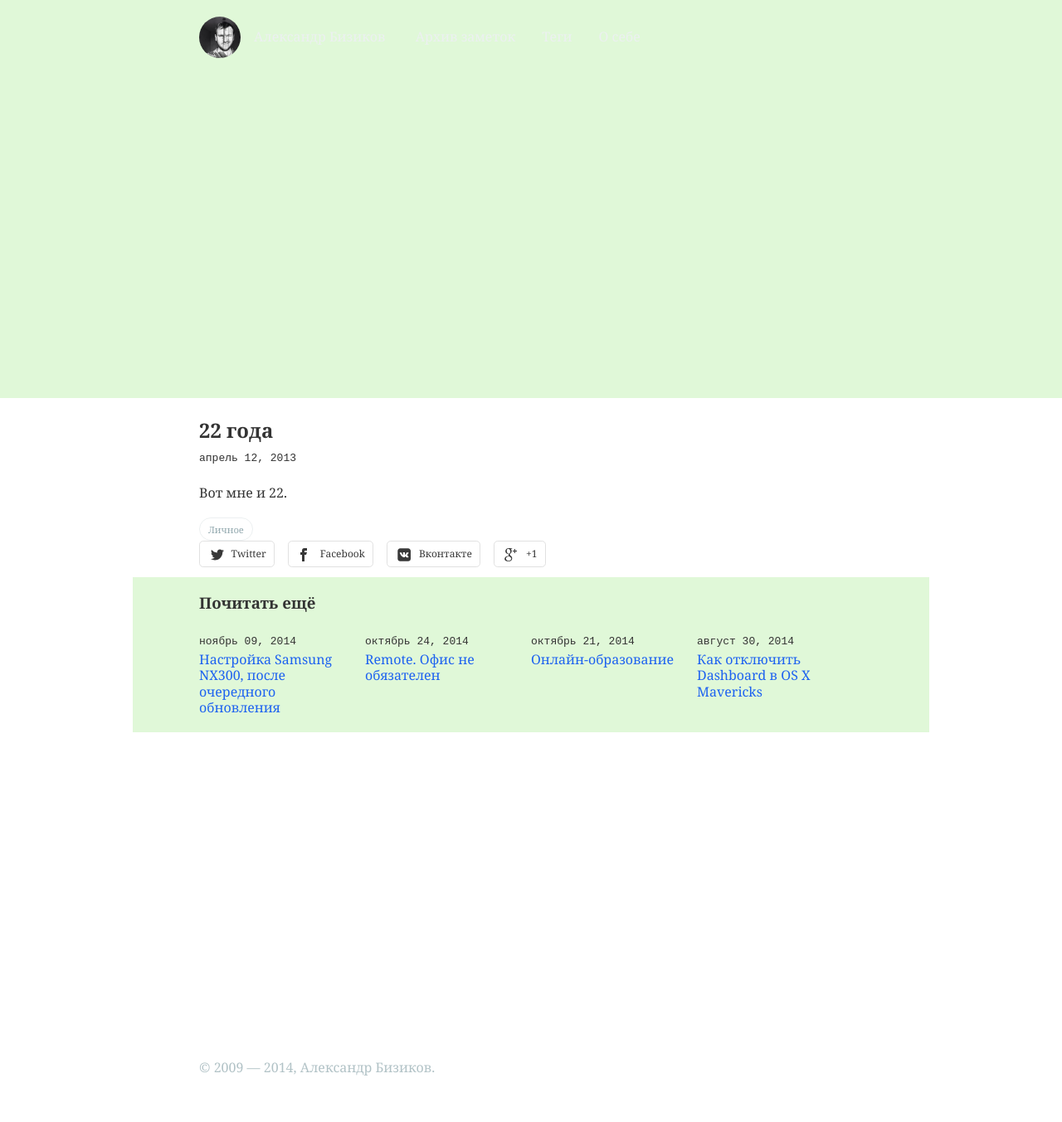
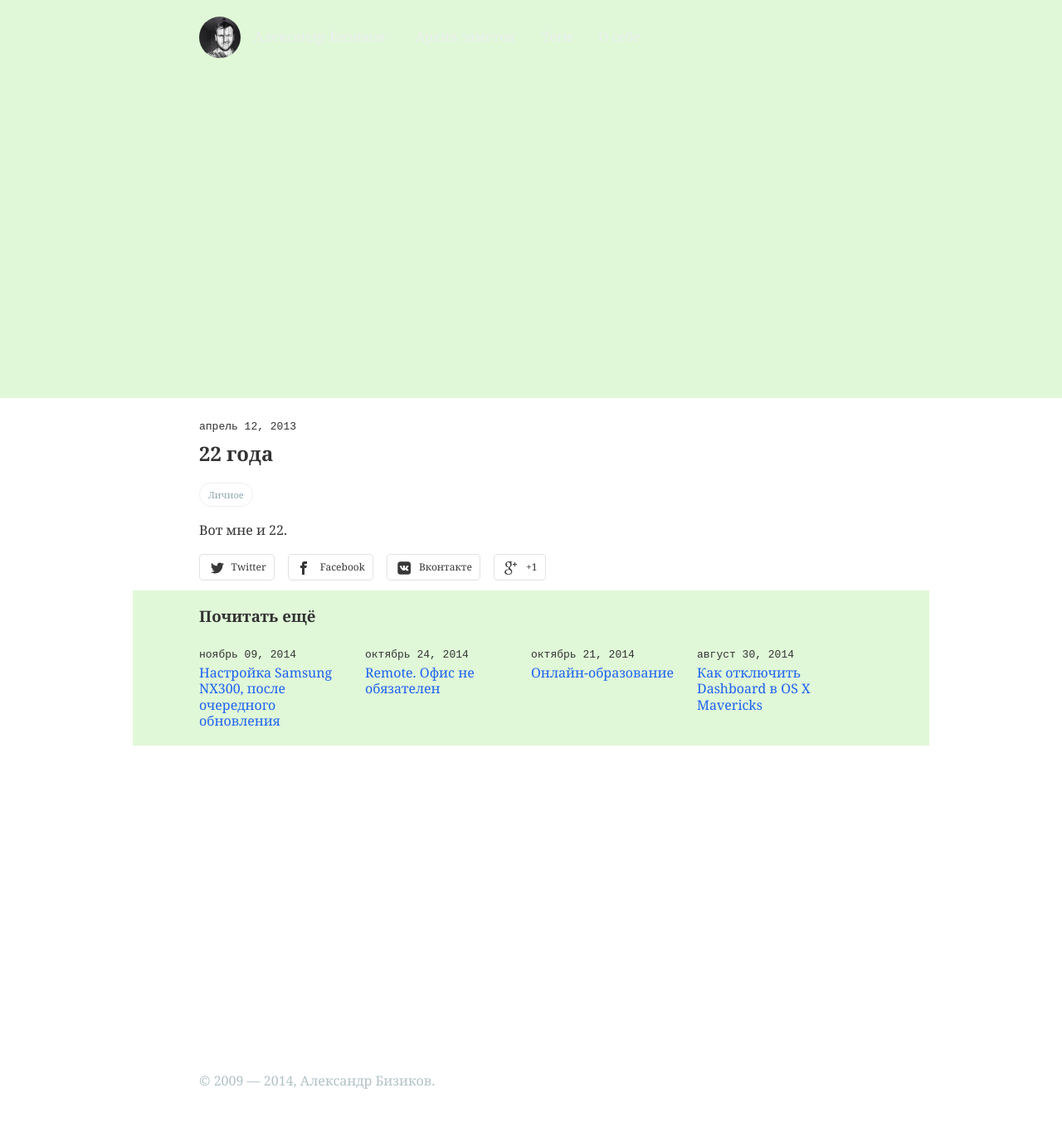
Before and after one commit to anna-vanlee/bizikov.ru, a Jekyll site: the page built from _posts/2013-04-12-22-goda.markdown, in a window 1280 px wide. Shown: the whole page at 83% size. Built offline with Jekyll 4.4.1, drawn with Linux system fonts in a browser that asks for light colours; some web fonts are replaced; comment, search, counter and statistics services are not loaded.

Commit message:
Update post.html

```diff
--- a/_layouts/post.html
+++ b/_layouts/post.html
@@ -1,12 +1,12 @@
 {% include header.html %}<div class="container">
 <article class="content">
+    <time class="date" datetime="{{ page.date | date_to_xmlschema }}">{{ page.date | date: "%B %d, %Y" | replace: 'January', 'январь' | replace: 'February', 'февраль' | replace: 'March', 'март' | replace: 'April', 'апрель' | replace: 'May', 'май' | replace: 'June', 'июнь' | replace: 'July', 'июль' | replace: 'August', 'август' | replace: 'September', 'сентябрь' | replace: 'October', 'октябрь' | replace: 'November', 'ноябрь' | replace: 'December', 'декабрь' }}</time>
     <h1 class="post-title">{{ page.title }}</h1>
-    <time class="date" datetime="{{ page.date | date_to_xmlschema }}">{{ page.date | date: "%B %d, %Y" | replace: 'January', 'январь' | replace: 'February', 'февраль' | replace: 'March', 'март' | replace: 'April', 'апрель' | replace: 'May', 'май' | replace: 'June', 'июнь' | replace: 'July', 'июль' | replace: 'August', 'август' | replace: 'September', 'сентябрь' | replace: 'October', 'октябрь' | replace: 'November', 'ноябрь' | replace: 'December', 'декабрь' }}</time>
-    {% if page.why %}<div class="why">Задача. {{ page.why }}</div>{% endif%}
-    {{ content }}
     <ul class="article-tags">{% for tag in page.tags %}
         <li><a href="{{ site.url }}/tags/#{{ tag }}">{{ tag }}</a></li>{% endfor %}
     </ul>
+    {% if page.why %}<div class="why">Задача. {{ page.why }}</div>{% endif%}
+    {{ content }}
     {% include share.html %}
 </article>
 <aside class="more">
```
